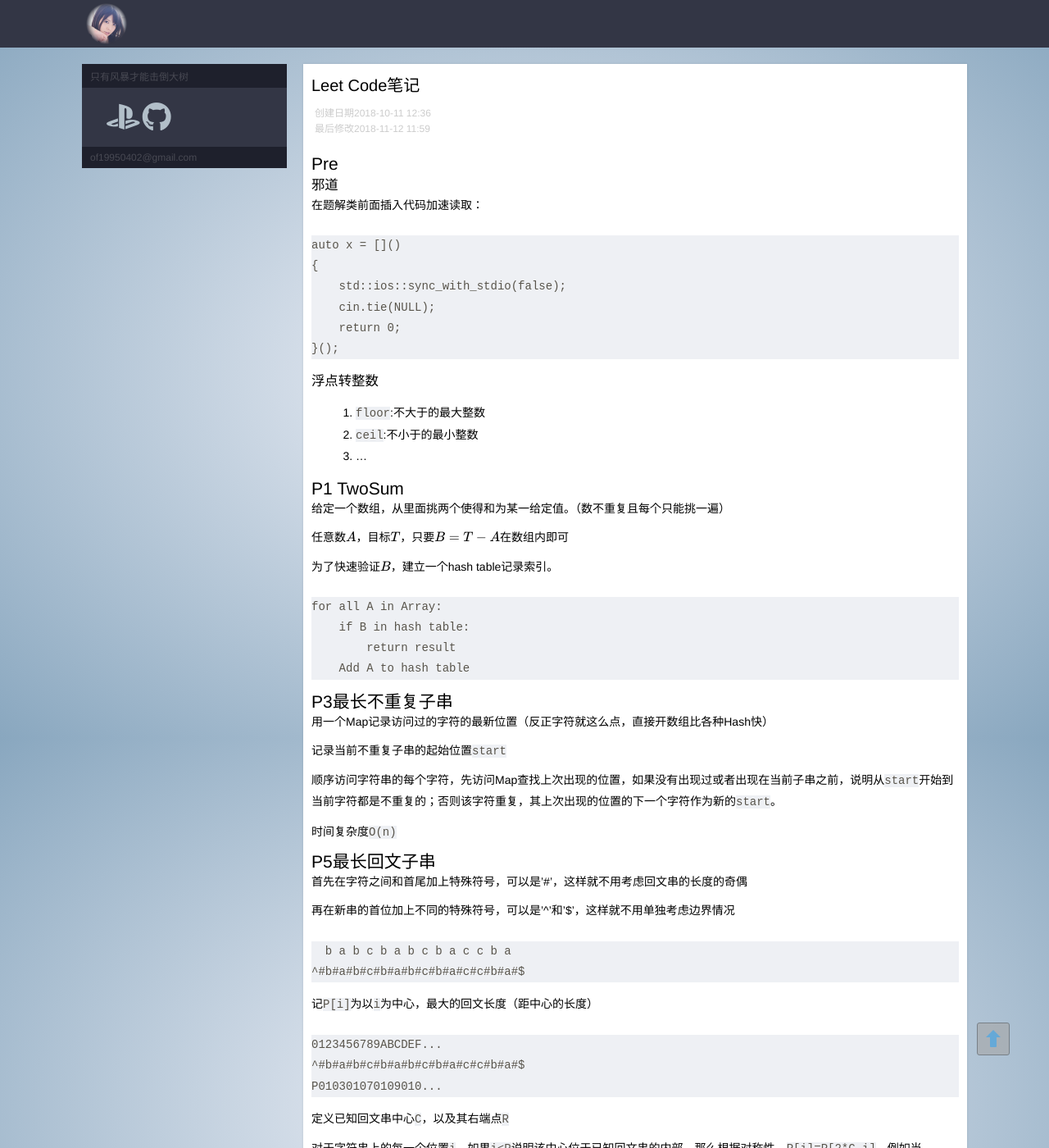
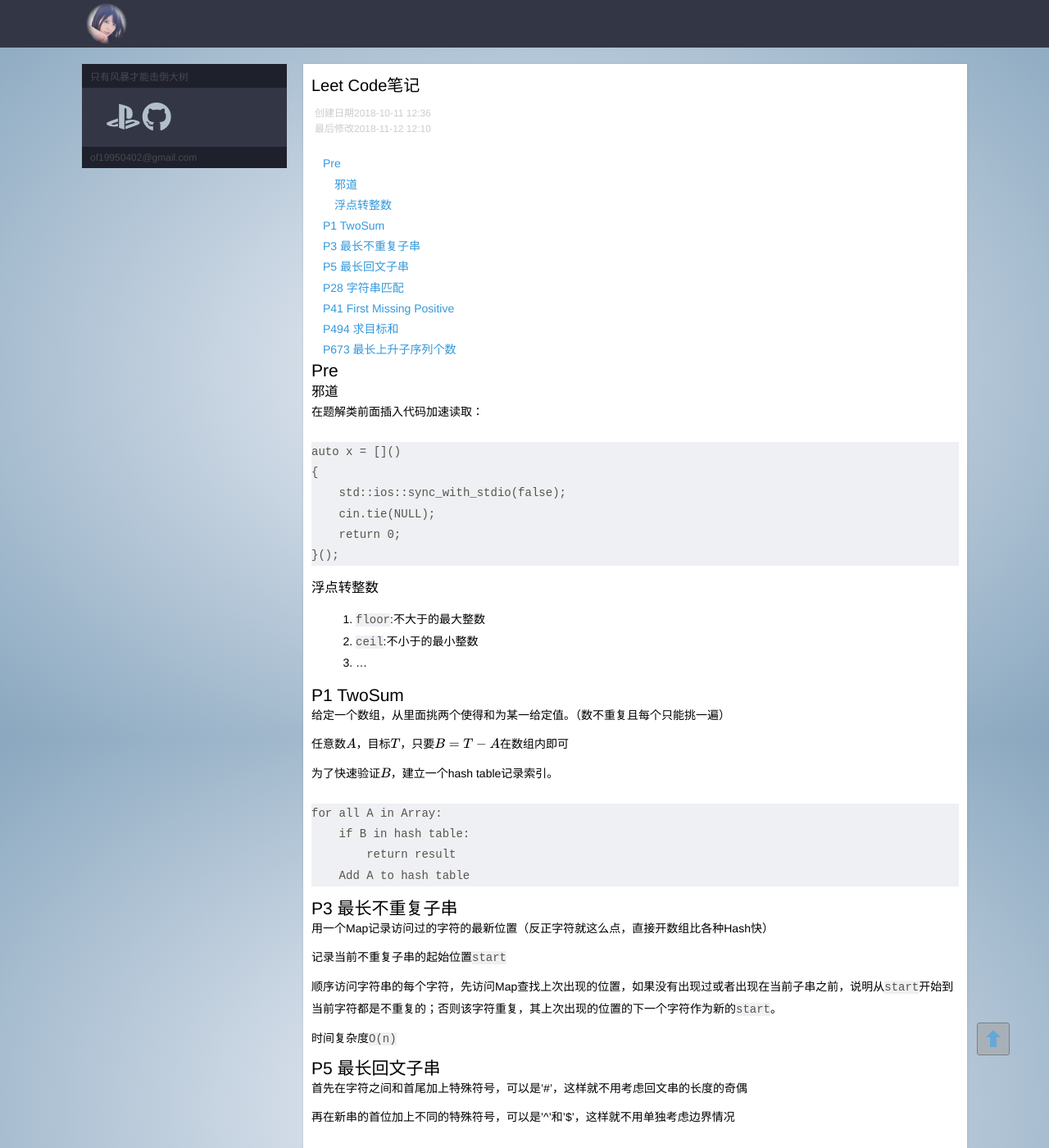
Before and after one commit to pw1316/pw1316.github.io, a Jekyll site: the page built from _posts/2018-10-11-LeetCodeNotes.md, in a window 1280 px wide and 1400 px high. Shown: the whole window at 82% size. Built offline with Jekyll 4.4.1, drawn with Linux system fonts in a browser that asks for light colours; nearby versions of some CDN libraries; formulas are drawn with MathJax 3; some of the changed text lies outside the part shown.

Commit message:
#1 add TOC

````diff
--- a/_posts/2018-10-11-LeetCodeNotes.md
+++ b/_posts/2018-10-11-LeetCodeNotes.md
@@ -2,9 +2,20 @@
 layout: page
 title: Leet Code笔记
 date: 2018-10-11 20:36:30 +0800
-mdate: 2018-11-12 11:59:38 +0800
+mdate: 2018-11-12 12:10:45 +0800
 showbar: false
 ---
+
+- [Pre](#pre)
+    - [邪道](#%E9%82%AA%E9%81%93)
+    - [浮点转整数](#%E6%B5%AE%E7%82%B9%E8%BD%AC%E6%95%B4%E6%95%B0)
+- [P1 TwoSum](#p1-twosum)
+- [P3 最长不重复子串](#p3-%E6%9C%80%E9%95%BF%E4%B8%8D%E9%87%8D%E5%A4%8D%E5%AD%90%E4%B8%B2)
+- [P5 最长回文子串](#p5-%E6%9C%80%E9%95%BF%E5%9B%9E%E6%96%87%E5%AD%90%E4%B8%B2)
+- [P28 字符串匹配](#p28-%E5%AD%97%E7%AC%A6%E4%B8%B2%E5%8C%B9%E9%85%8D)
+- [P41 First Missing Positive](#p41-first-missing-positive)
+- [P494 求目标和](#p494-%E6%B1%82%E7%9B%AE%E6%A0%87%E5%92%8C)
+- [P673 最长上升子序列个数](#p673-%E6%9C%80%E9%95%BF%E4%B8%8A%E5%8D%87%E5%AD%90%E5%BA%8F%E5%88%97%E4%B8%AA%E6%95%B0)
 
 ## Pre
 
@@ -42,7 +53,7 @@ for all A in Array:
     Add A to hash table
 ```
 
-## P3最长不重复子串
+## P3 最长不重复子串
 
 用一个Map记录访问过的字符的最新位置（反正字符就这么点，直接开数组比各种Hash快）
 
@@ -52,7 +63,7 @@ for all A in Array:
 
 时间复杂度`O(n)`
 
-## P5最长回文子串
+## P5 最长回文子串
 
 首先在字符之间和首尾加上特殊符号，可以是'#'，这样就不用考虑回文串的长度的奇偶
 
@@ -86,7 +97,7 @@ P[i]=Expand(P[i])
 
 最后把`P`数组遍历一遍，找到值最大的，取值和其索引，索引恢复到原始串的索引，值恢复到原始串内的长度（一半）
 
-## P28字符串匹配
+## P28 字符串匹配
 
 求字串在原字符串中的位置，KMP
 
@@ -158,7 +169,7 @@ for k, v in A:
         return k + 1
 ```
 
-## P494求目标和
+## P494 求目标和
 
 给定一串数，每个数可以任意添加正负号，最后将这些数加起来，使得和等于给定值`S`，求添加正负号的种类数
 
@@ -171,7 +182,7 @@ for k, v in A:
 
 第一个是我写的，20ms；第二个是最速，0ms
 
-## P673最长上升子序列个数
+## P673 最长上升子序列个数
 
 `L[i]`为以`s[i]`作为初始字符的最长上升子序列长度
 
````
